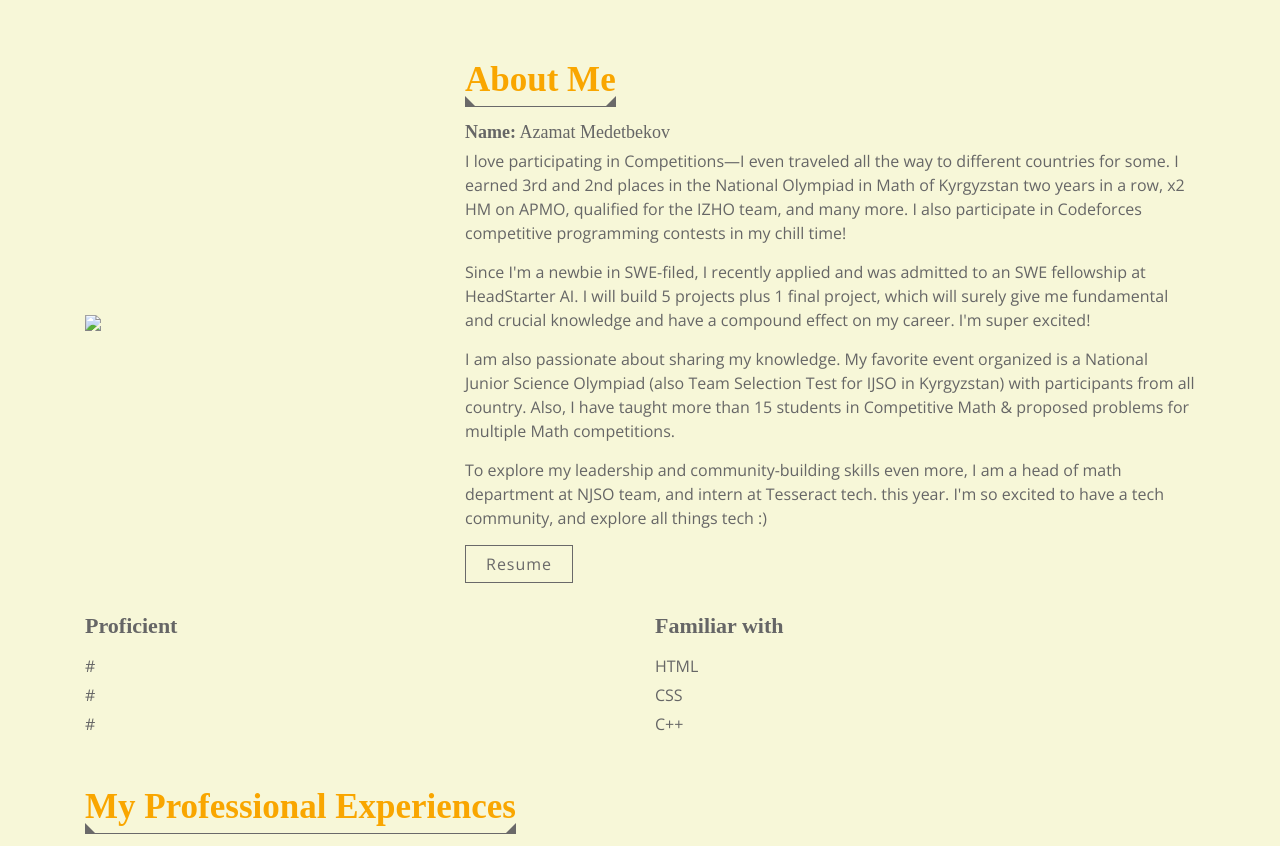
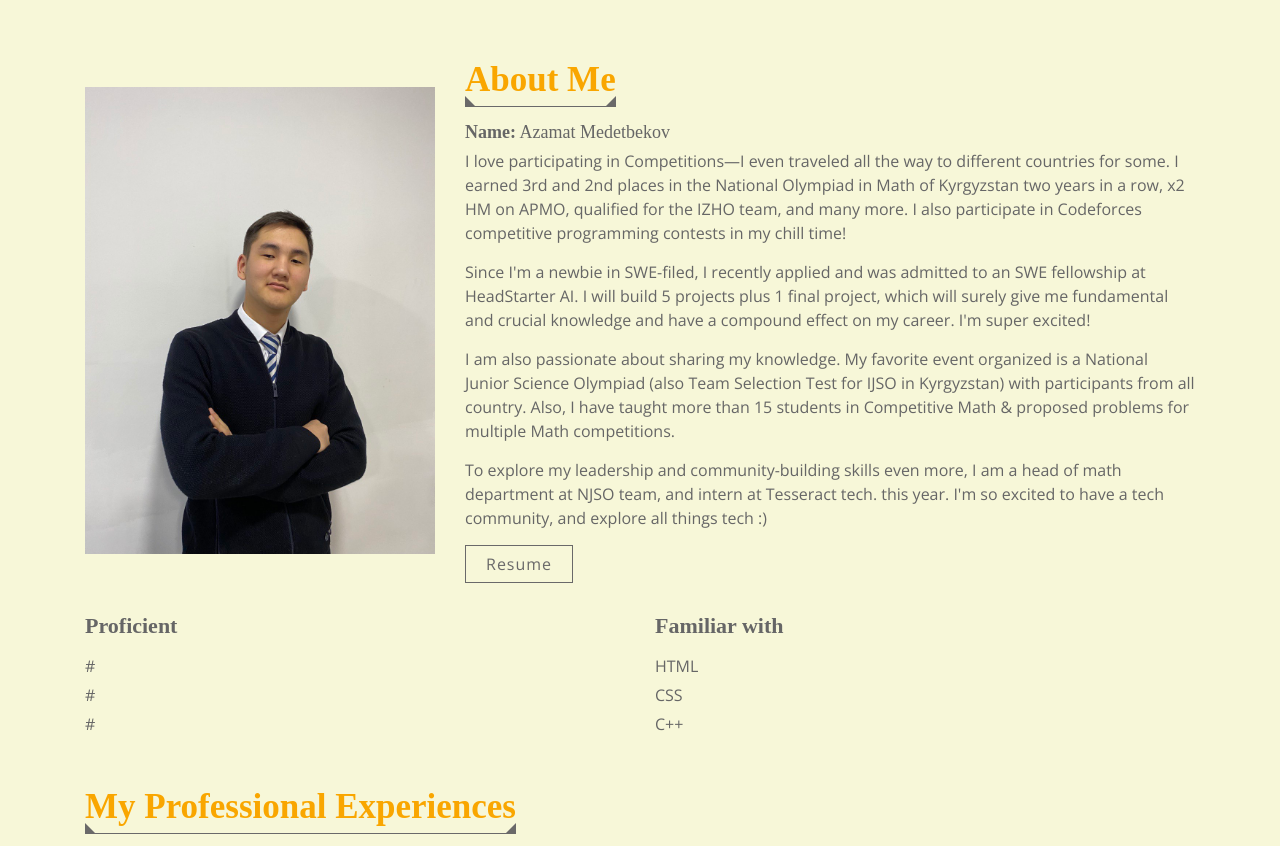
Before and after one commit to 12gds/landing-page-beta, a plain HTML site: page index.html in a window 1280 px wide. Shown: the part 871-1717 px from the top of the page. Drawn offline with nearby package versions, Linux system fonts and the light colour scheme; a web font is replaced by a local one.

Commit message:
Update index.html

```diff
--- a/index.html
+++ b/index.html
@@ -71,7 +71,7 @@
             <div class="container">
                 <div class="row align-items-center">
                     <div class="col-md-6 col-lg-4">
-                        <img class="img-fluid" src="img/" />
+                        <img class="img-fluid" src="img/me.jpg" />
                     </div>
 
                     <div class="col-md-6 col-lg-8">
```
